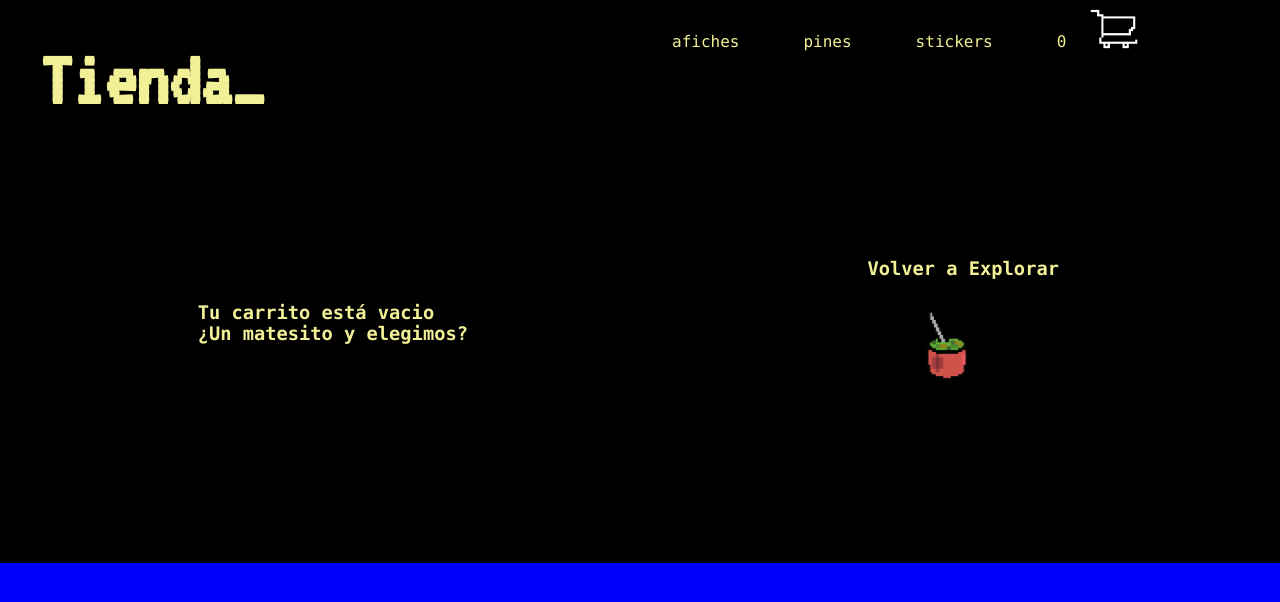
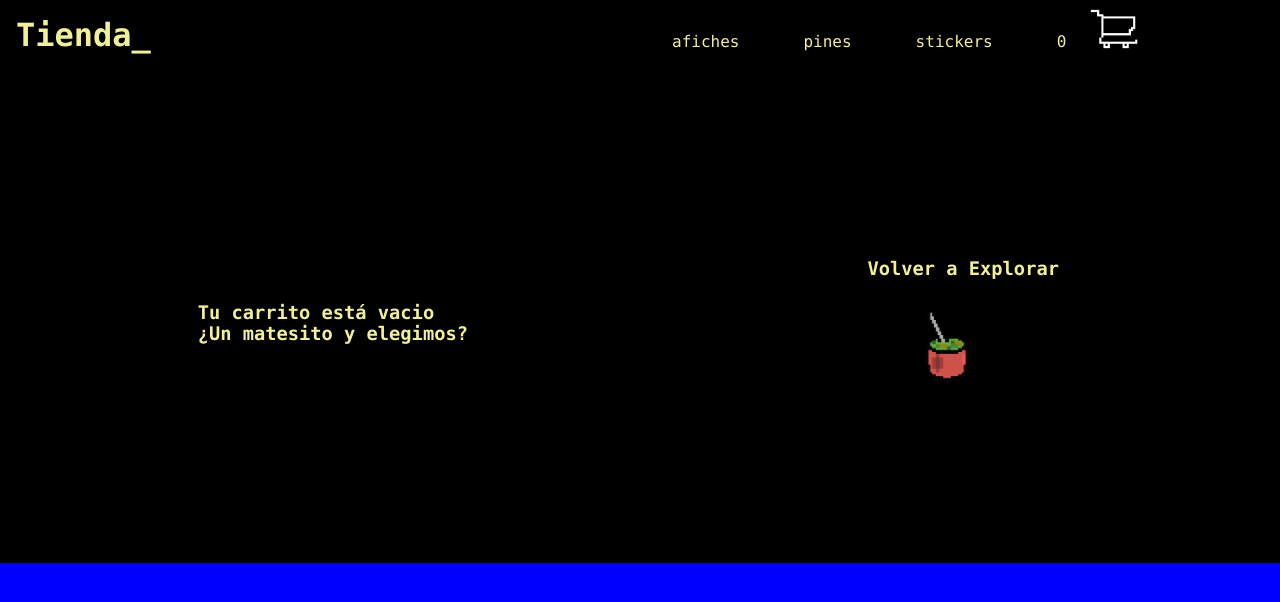
Before and after one commit to EZEweb/tienda-rico, a React (Create React App) app: page /cart in a window 1280 px wide. Shown: the top 602 px of the page. Built offline with nearby package versions, Linux system fonts and the light colour scheme.

Commit message:
detalles

```diff
--- a/src/App.css
+++ b/src/App.css
@@ -9,12 +9,6 @@
 	src: url(\lucon.ttf);
 	color: #f2f096;
 	list-style:none;
-}
-
-h1{
-    font-family: 'VT323', monospace;
-    color: #f2f096;
-    font-size: 80px;
 }
 
 body{
@@ -39,13 +33,8 @@ body{
     width: 30%;
 }
 
-.inicio div h1{
-  padding: 5% 5% 5% 0;
-}
-
 .inicio div p{
     background: none;
-    padding: 10% 0 10% 0;
 }
 
 .inicio div a{
@@ -298,6 +287,5 @@ button {
 
   .inicio div{
     width: 100%;
-    padding: 30px;
   }
 }
--- a/src/components/About.js
+++ b/src/components/About.js
@@ -7,6 +7,7 @@ function About () {
         <div className="inicio">
             <div>
             <ImgSobreMi/>
+            <br></br>
             <br></br>
                 <p>
                     ¡Hola!
```
Also changed, not shown: src/components/Redes.js (indentation only).
